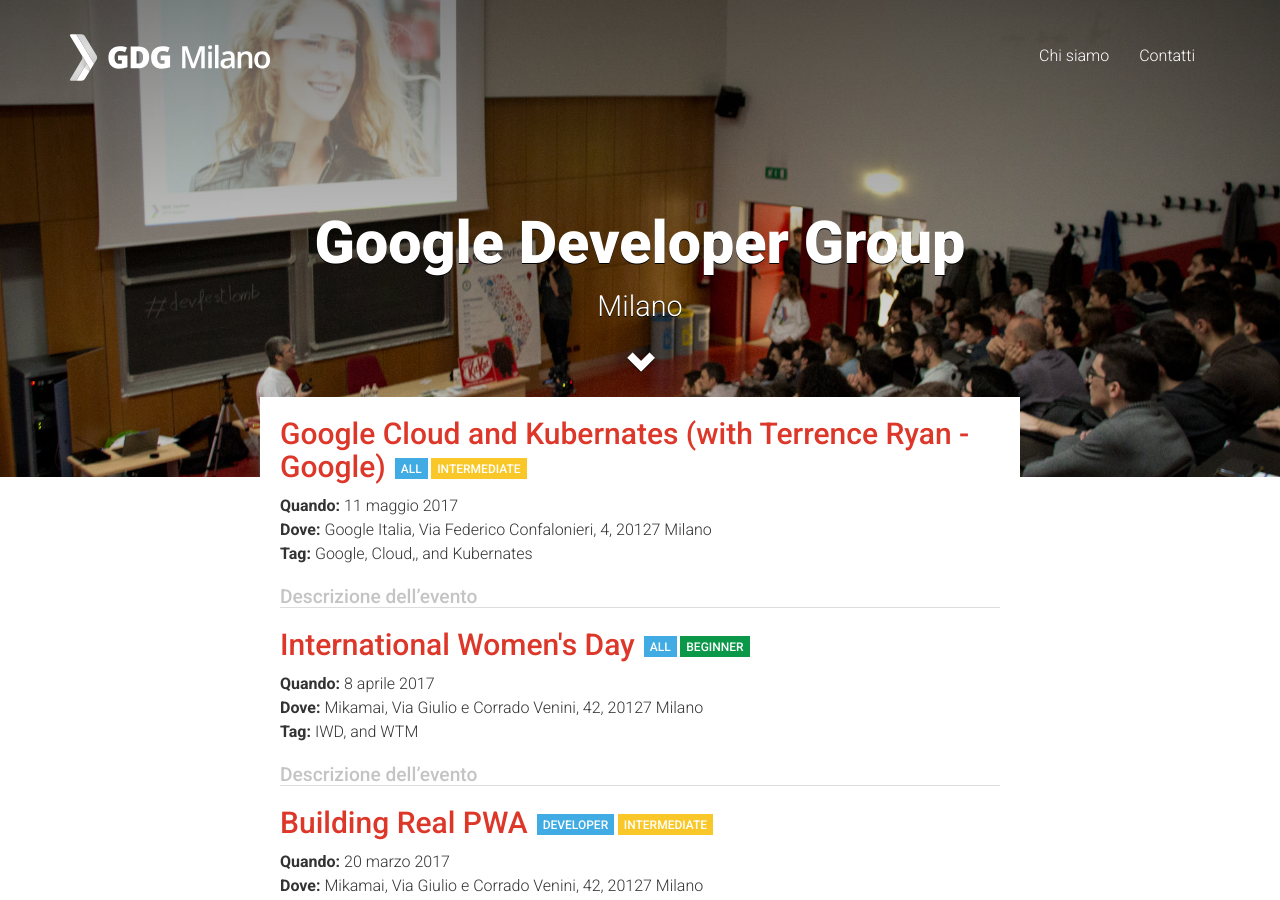
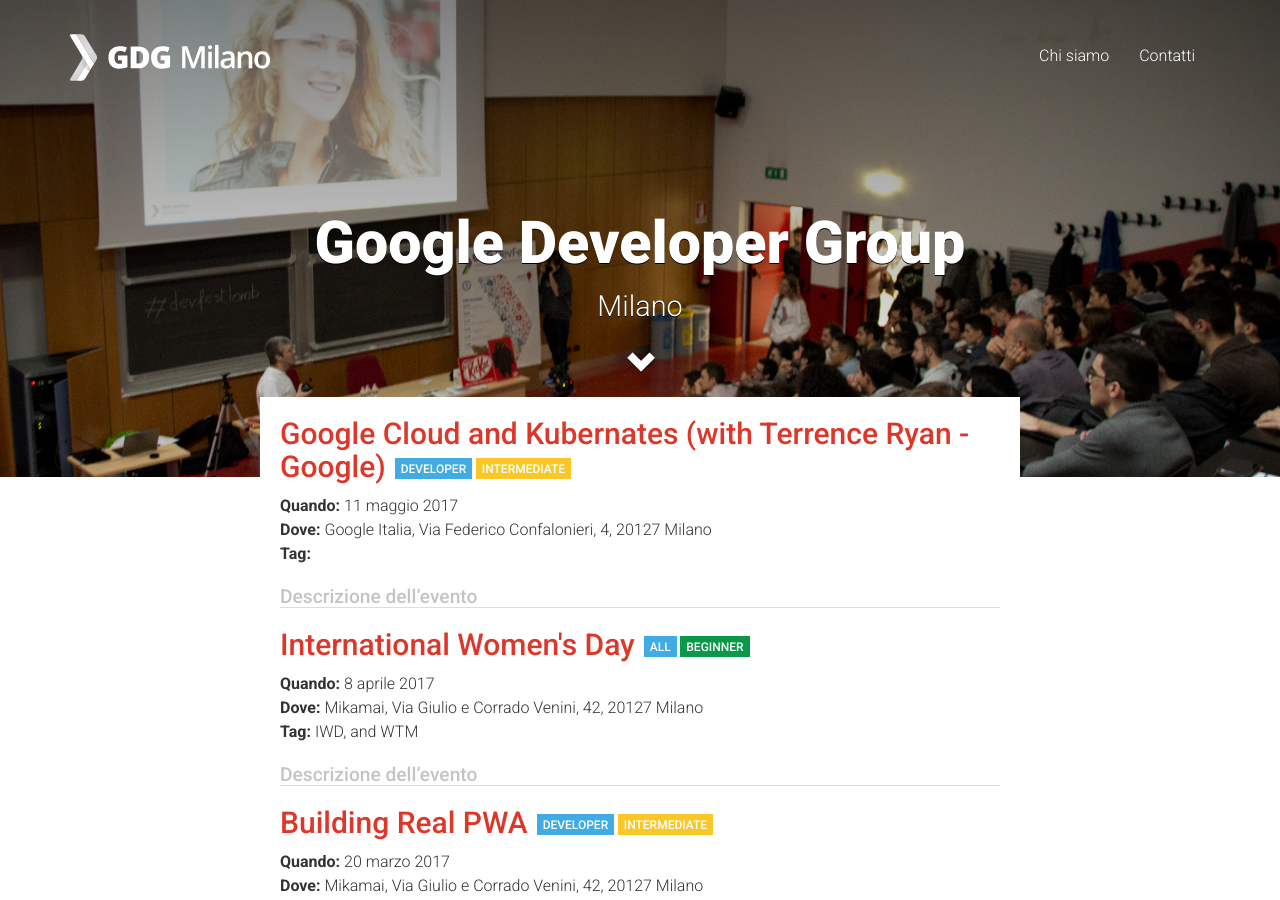
Before and after one commit to GdgMilano/gdgmilano.github.io, a Jekyll site: the page built from index.html, in a window 1280 px wide and 900 px high. Built offline with Jekyll 4.4.1, drawn with Linux system fonts in a browser that asks for light colours.

Commit message:
Update 2017-05-11-google-cloud-kubernates.md

```diff
--- a/_posts/2017-05-11-google-cloud-kubernates.md
+++ b/_posts/2017-05-11-google-cloud-kubernates.md
@@ -6,9 +6,9 @@
 image-position: center
 date: 2017-05-11
 categories: eventi
-tags: Google Cloud, Kubernates
+tags: #GoogleCloud #Kubernates #CloudSpanner #CloudML
 level: intermediate
-target: all
+target: developer
 when: 11 maggio 2017
 where: Google Italia, Via Federico Confalonieri, 4, 20127 Milano
 ---
```
